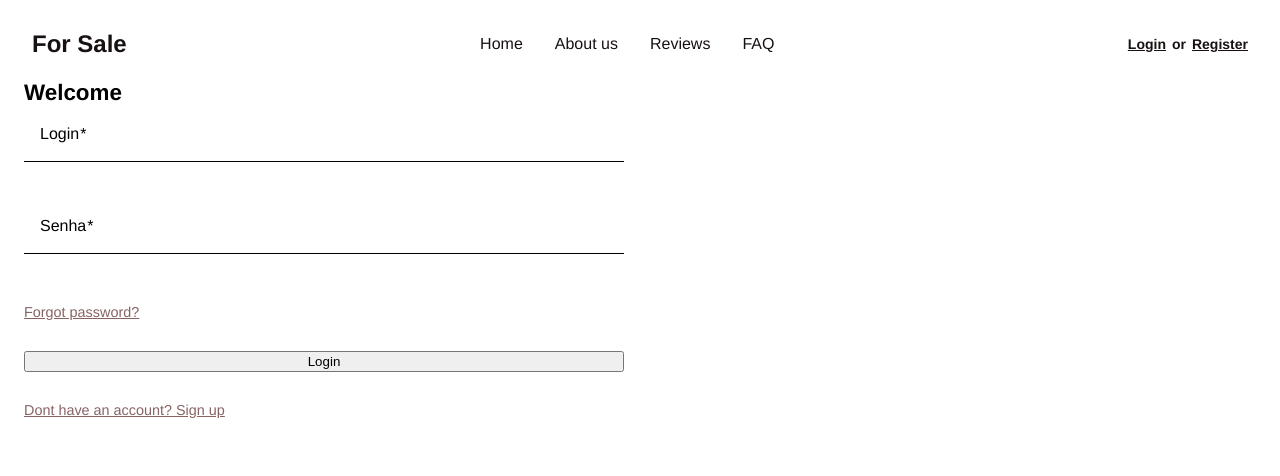
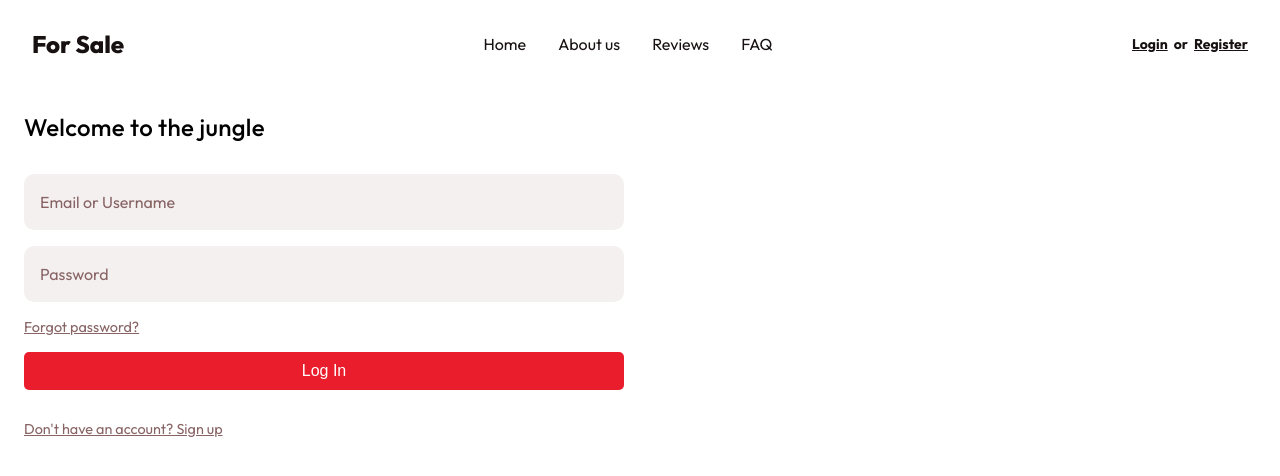
Before and after one commit to caiosantos10/for-sale-frontend, an Angular app: page /auth/login in a window 1280 px wide. Shown: the top 476 px of the page. Built offline with nearby package versions, Linux system fonts and the light colour scheme.

Commit message:
button, field and color generic styles.

```diff
--- a/src/app/modules/auth/login/login.component.html
+++ b/src/app/modules/auth/login/login.component.html
@@ -1,40 +1,54 @@
 <section class="login-page">
   <mat-card class="login-card">
-    <mat-card-title>Welcome</mat-card-title>
+    <mat-card-title>Welcome to the jungle</mat-card-title>
 
     <mat-card-content>
       <form [formGroup]="loginForm" (ngSubmit)="onSubmit()" class="login-form">
-        <mat-form-field>
-          <mat-label for="email">Login</mat-label>
+        <mat-form-field hideRequiredMarker class="for-sale-input">
+          <mat-label for="email">Email or Username</mat-label>
           <input
             matInput
             id="email"
             type="text"
             formControlName="email"
             autocomplete="username"
-            placeholder="Username"
           />
+          @if (loginForm.get('email')?.hasError('email')) {
+            <mat-error>Please enter a valid email address</mat-error>
+          }
+          @else if (loginForm.get('email')?.hasError('required')) {
+            <mat-error>Email is <strong>required</strong></mat-error>
+          }
         </mat-form-field>
 
-        <mat-form-field>
-          <mat-label for="password">Senha</mat-label>
+        <mat-form-field hideRequiredMarker class="for-sale-input">
+          <mat-label for="password">Password</mat-label>
           <input
             matInput
             id="password"
             type="password"
             formControlName="password"
             autocomplete="current-password"
-            placeholder="Password"
           />
+          @if (loginForm.get('password')?.hasError('required')) {
+            <mat-error>Password is <strong>required</strong></mat-error>
+          }
+          @else if (loginForm.get('password')?.hasError('minlength')) {
+            <mat-error>Password must be at least 6 characters long</mat-error>
+          }
         </mat-form-field>
 
-        <p class="router-link" [routerLink]="'/auth/forgot-password'">Forgot password?</p>
+        <span class="router-link" [routerLink]="'/auth/forgot-password'">Forgot password?</span>
 
-        <button type="submit" [disabled]="loading">
-          {{ loading ? 'Loading...' : 'Login' }}
+        <button
+          type="submit"
+          [disabled]="loading"
+          class="for-sale-button login-button"
+        >
+          {{ loading ? 'Loading...' : 'Log In' }}
         </button>
 
-        <p class="router-link" [routerLink]="'/auth/register'">Dont have an account? Sign up</p>
+        <p class="router-link" [routerLink]="'/auth/register'">Don't have an account? Sign up</p>
       </form>
 
       <p *ngIf="error" class="error">{{ error }}</p>
--- a/src/app/modules/auth/login/login.component.scss
+++ b/src/app/modules/auth/login/login.component.scss
@@ -1,3 +1,5 @@
+@import 'colors';
+
 .login-page {
   .login-card {
     width: 50%;
@@ -8,20 +10,31 @@
         display: flex;
         flex-direction: column;
         gap: 1rem;
-      }
 
-      .router-link {
-        text-decoration: underline;
-        cursor: pointer;
-        color: #886364;
-        font-size: 0.9rem;
+        .router-link {
+          text-decoration: underline;
+          cursor: pointer;
+          font-size: 0.9rem;
+          color: $color-text-secondary;
+        }
+
+        .login-button {
+          background-color: $color-brand;
+          color: $color-white;
+
+          &:hover {
+            background-color: darken($color-brand, 10%);
+          }
+        }
       }
     }
 
     mat-card-title {
-      font-size: 1.4rem;
-      font-weight: bold;
+      font-size: 1.5rem;
+      font-weight: 500;
       padding-left: 16px;
+      letter-spacing: .02rem;
+      margin: 2rem 0;
     }
   }
 }
--- a/src/app/modules/auth/login/login.component.ts
+++ b/src/app/modules/auth/login/login.component.ts
@@ -36,7 +36,7 @@ export class LoginComponent implements OnInit {
   private buildLoginForm(): void {
     this.loginForm = this.fb.group({
       email: ['', [Validators.required, Validators.email]],
-      password: ['', Validators.required]
+      password: ['', [Validators.required, Validators.minLength(6)]]
     });
   }
 
--- /dev/null
+++ b/src/app/shared/styles/_buttons.scss
@@ -0,0 +1,10 @@
+@import './_colors.scss';
+
+button.for-sale-button {
+  border: none;
+  border-radius: 5px;
+  padding: 10px 20px;
+  font-size: 1rem;
+  cursor: pointer;
+  transition: background-color 0.3s ease;
+}
--- a/src/app/shared/styles/_colors.scss
+++ b/src/app/shared/styles/_colors.scss
@@ -1,4 +1,6 @@
 $color-text-primary: #181111;
+$color-text-secondary:   #886364;
 $color-brand:        #ea1d2c;
 $color-white:    #ffffff;
 $color-hover-gray:     #F4F0F0;
+$color-error:     #d32f2f;
--- /dev/null
+++ b/src/app/shared/styles/_mat-form-fields.scss
@@ -0,0 +1,31 @@
+@import './_colors.scss';
+
+mat-form-field.for-sale-input {
+  .mdc-text-field {
+    background-color: $color-hover-gray;
+    border: none;
+    border-radius: 10px;
+  }
+
+  // underline
+  .mdc-line-ripple {
+    display: none;
+  }
+
+  // input label
+  .mdc-floating-label {
+    mat-label {
+      color: $color-text-secondary;
+    }
+  }
+
+  // space div for error message
+  .mat-mdc-form-field-subscript-wrapper.mat-mdc-form-field-bottom-align {
+    height: 0;
+  }
+  mat-error {
+    font-size: 0.8rem;
+    color: $color-error;
+  }
+
+}
--- a/src/styles.scss
+++ b/src/styles.scss
@@ -1,6 +1,10 @@
 /* You can add global styles to this file, and also import other style files */
+@import url('https://fonts.googleapis.com/css2?family=Outfit:wght@100..900&display=swap');
+@import './app/shared/styles/_colors.scss';
+@import './app/shared/styles/mat-form-fields.scss';
+@import './app/shared/styles/buttons.scss';
 
 html,
 body {
-	font-family: 'Helvetica Neue', Arial, sans-serif;
+	font-family: "Outfit", 'Helvetica Neue', Arial, sans-serif;
 }
```
